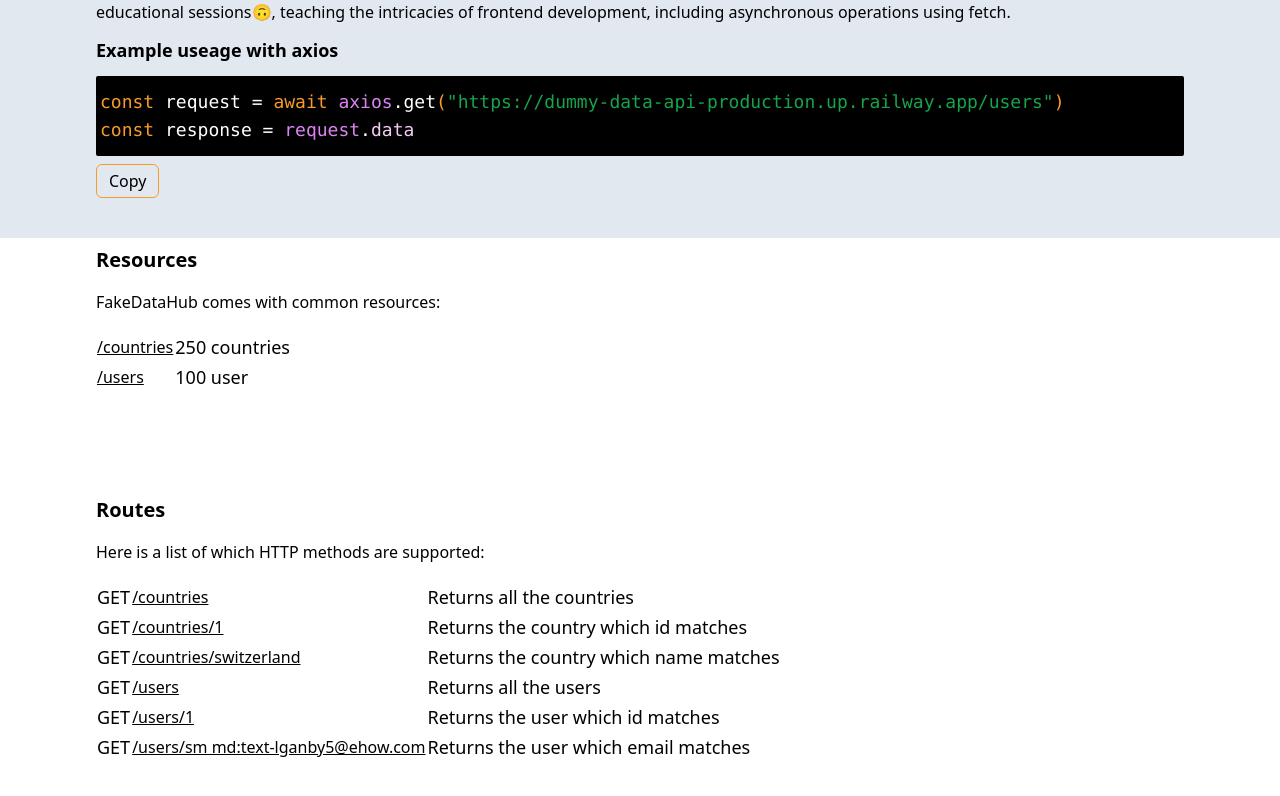
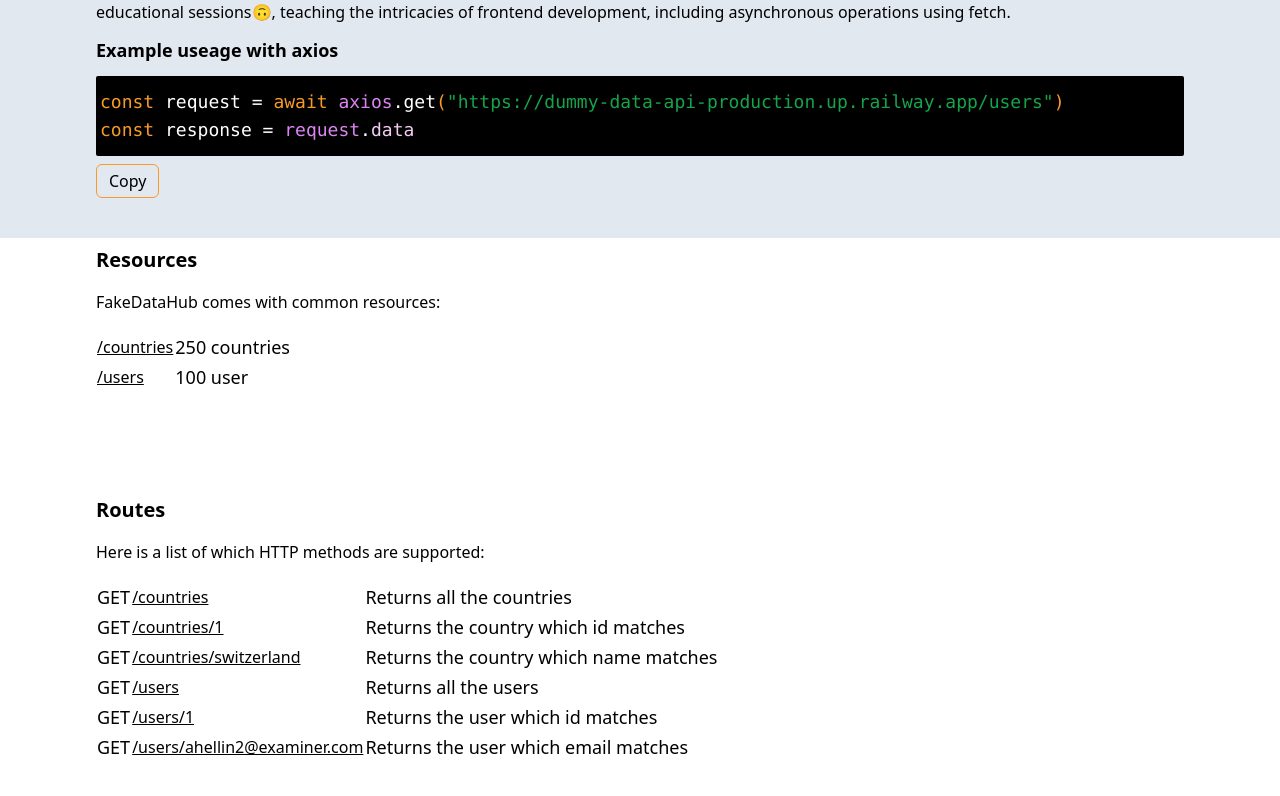
Before and after one commit to ardasalvarlilar/FakeDataHub, a React (Vite) app: page / in a window 1280 px wide. Shown: the part 992-1788 px from the top of the page. Built offline with nearby package versions, Linux system fonts and the light colour scheme; no server answers.

Commit message:
style and routes bug fixes

```diff
--- a/src/components/Route.jsx
+++ b/src/components/Route.jsx
@@ -75,7 +75,7 @@ export default function Route() {
               GET
             </td>
             <td className='text-xs md:text-base'>
-              <Link className='underline' to='https://dummy-data-api-production.up.railway.app/users/smanby5@ehow.com'>/users/sm md:text-lganby5@ehow.com</Link>
+              <Link className='underline' to='https://dummy-data-api-production.up.railway.app/users/ahellin2@examiner.com'>/users/ahellin2@examiner.com</Link>
             </td>
             <td className='text-sm md:text-lg '>
               Returns the user which email matches
```
